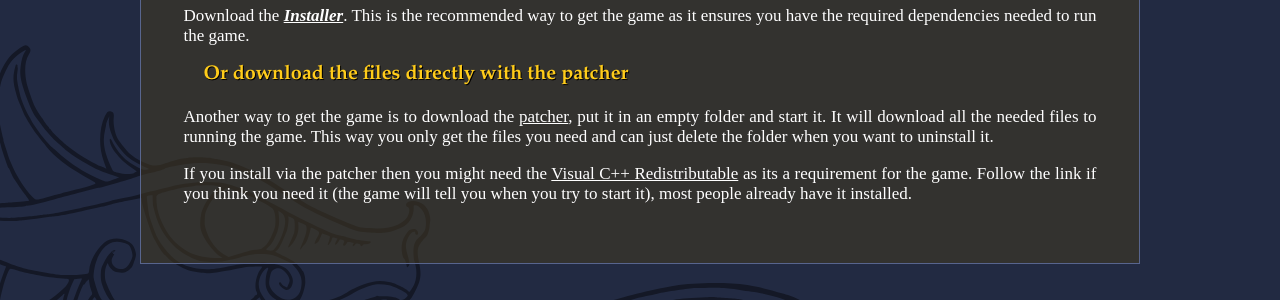
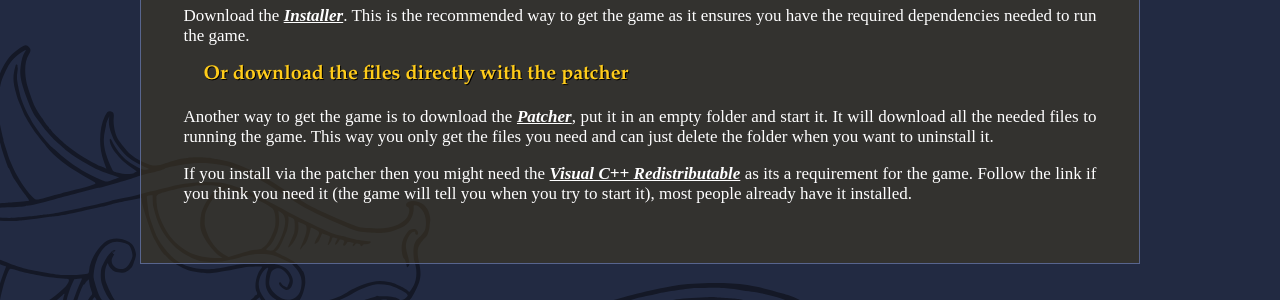
Before and after one commit to saiaku-gaming/valhalla-game.se, a Jekyll site: the page built from download.md, in a window 1280 px wide. Shown: the part 514-814 px from the top of the page. Built offline with Jekyll 4.4.1, drawn with Linux system fonts in a browser that asks for light colours; Markdown is read by kramdown in place of the engine named in the settings.

```diff
--- a/download.md
+++ b/download.md
@@ -10,6 +10,6 @@ Download the ***[Installer](http://valhalla-game.com/public/setup.exe)***. This
 
 ###Or download the files directly with the patcher
 
-Another way to get the game is to download the [patcher](http://valhalla-game.com/public/patcher/startup.exe), put it in an empty folder and start it. It will download all the needed files to running the game. This way you only get the files you need and can just delete the folder when you want to uninstall it.
+Another way to get the game is to download the ***[Patcher](http://valhalla-game.com/public/patcher/startup.exe)***, put it in an empty folder and start it. It will download all the needed files to running the game. This way you only get the files you need and can just delete the folder when you want to uninstall it.
 
-If you install via the patcher then you might need the [Visual C++ Redistributable](https://www.microsoft.com/en-us/download/details.aspx?id=48145) as its a requirement for the game. Follow the link if you think you need it (the game will tell you when you try to start it), most people already have it installed.
+If you install via the patcher then you might need the ***[Visual C++ Redistributable](https://www.microsoft.com/en-us/download/details.aspx?id=48145)*** as its a requirement for the game. Follow the link if you think you need it (the game will tell you when you try to start it), most people already have it installed.
```
